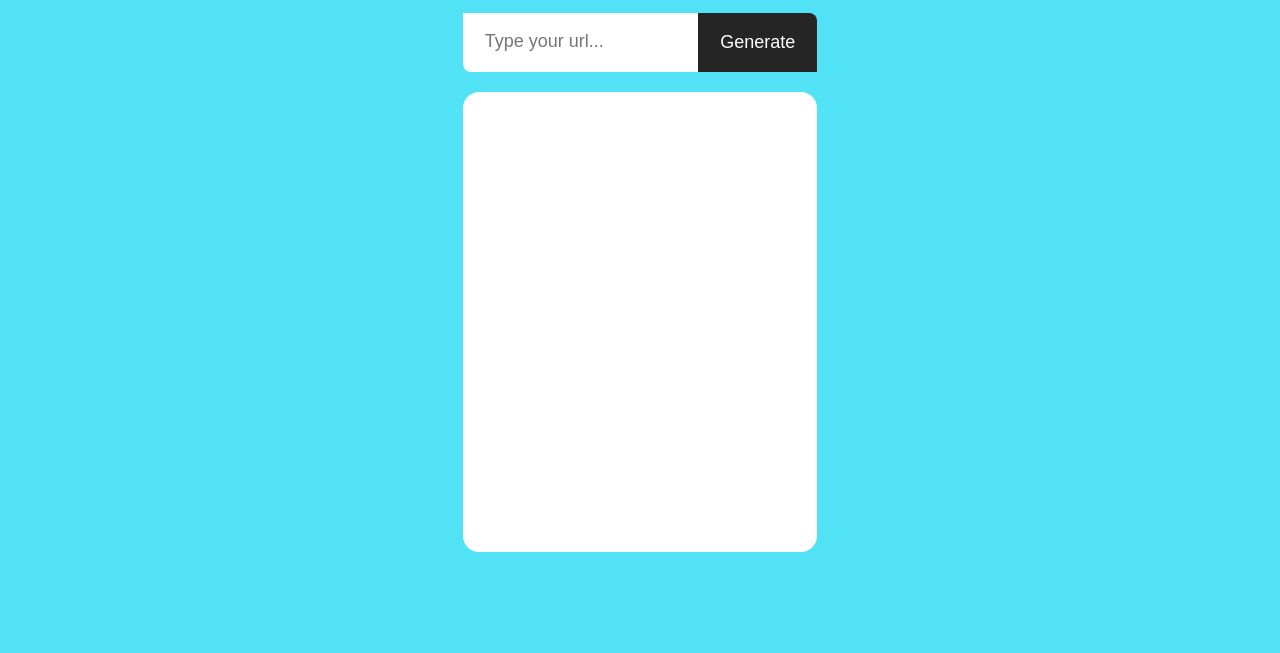
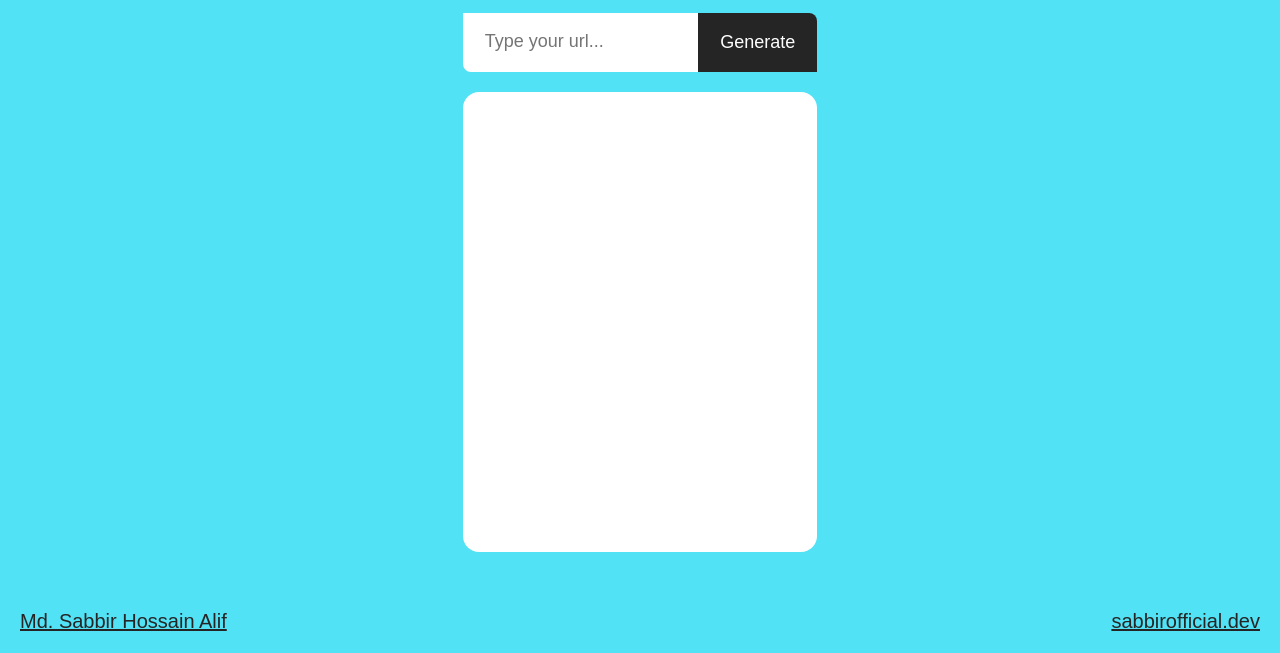
Before and after one commit to MD-Sabbir-Hossain-Alif/js-project, a plain HTML site: page 01-qr-code-generator/index.html in a window 1280 px wide. Shown: the part 147-800 px from the top of the page. Drawn offline with Linux system fonts and the light colour scheme; a web font is replaced by a local one.

Commit message:
feat: URL to QR Code Generator

```diff
--- a/01-qr-code-generator/index.html
+++ b/01-qr-code-generator/index.html
@@ -22,6 +22,9 @@
         <div id="qr-box"></div>
     </div>
 
+    <a id="author" href="https://www.linkedin.com/in/md-sabbir-hossain-alif/">Md. Sabbir Hossain Alif</a>
+    <a id="w-site" href="https://www.sabbirofficial.dev">sabbirofficial.dev</a>
+
     <!-- Load QRCode library FIRST -->
     <script src="https://cdnjs.cloudflare.com/ajax/libs/qrcodejs/1.0.0/qrcode.min.js"></script>
     <script src="app.js"></script>
--- a/01-qr-code-generator/style.css
+++ b/01-qr-code-generator/style.css
@@ -71,3 +71,19 @@ body {
     justify-content: center;
     border-radius: 16px;
 }
+
+#author {
+    position: absolute;
+    bottom: 20px;
+    left: 20px;
+    color: #252525;
+    font-size: 20px;
+}
+
+#w-site {
+    position: absolute;
+    bottom: 20px;
+    right: 20px;
+    color: #252525;
+    font-size: 20px;
+}
```
